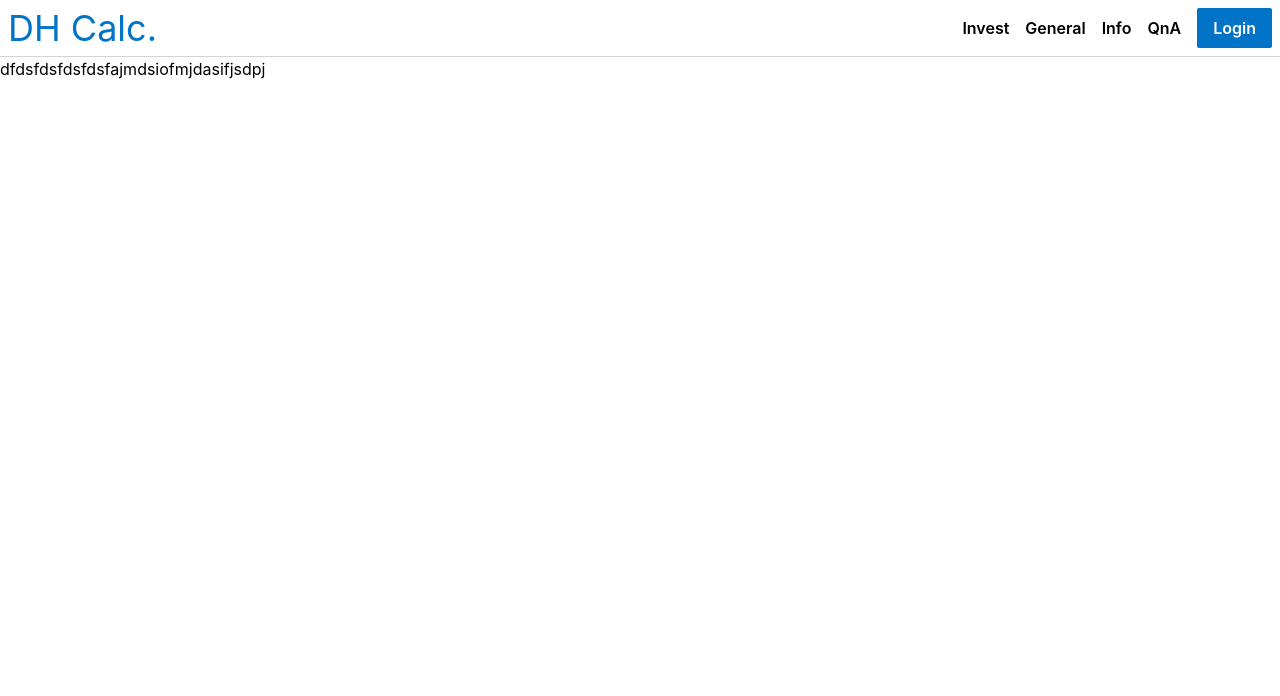
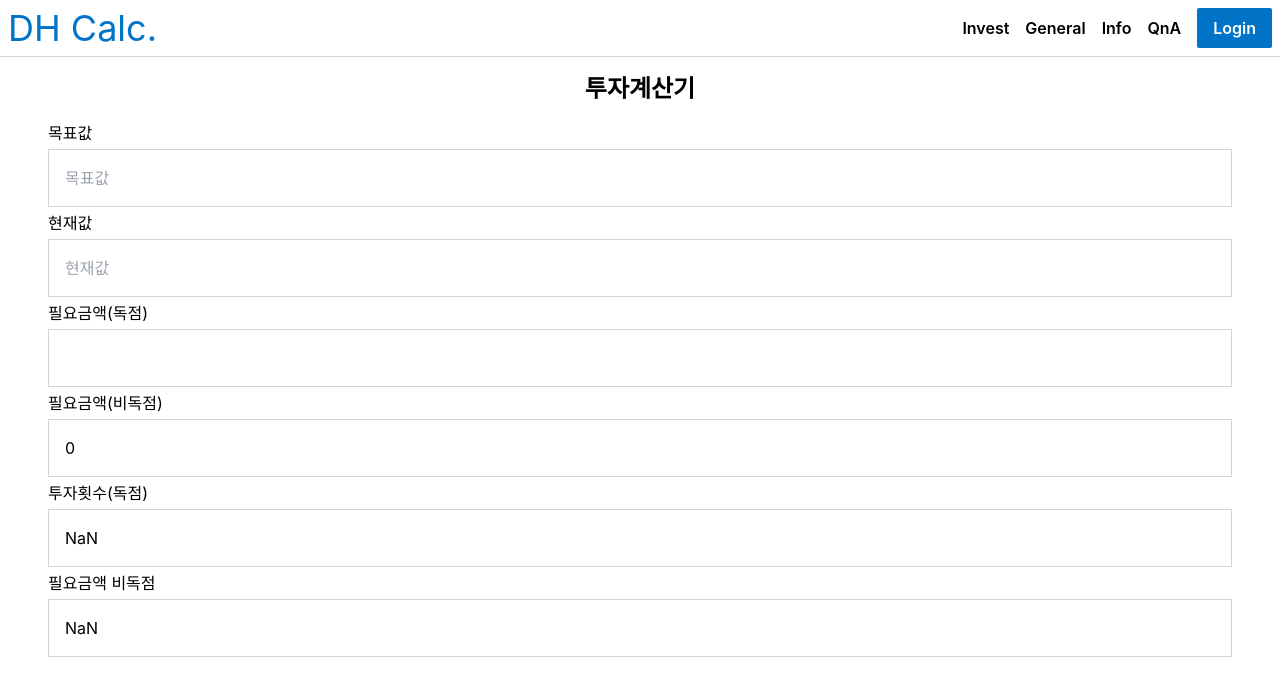
Before and after one commit to hermes7144/unchartedwaters, a React (Create React App) app: page /invest in a window 1280 px wide. Shown: the top 696 px of the page. Built offline with nearby package versions, Linux system fonts and the light colour scheme; no server answers.

Commit message:
feat:투자계산기 기능 구현중

```diff
--- a/src/index.css
+++ b/src/index.css
@@ -17,3 +17,7 @@ code {
 #root {
   @apply w-full max-w-screen-2xl;
 }
+
+input {
+  @apply p-4 outline-none border border-gray-300 my-1;
+}
--- a/src/pages/Invest.jsx
+++ b/src/pages/Invest.jsx
@@ -1,5 +1,80 @@
-import React from 'react';
+import React, { useEffect, useState } from 'react';
+
+const numList = {
+  0: 0,
+  1: 10000,
+  2: 30000,
+  3: 60000,
+  4: 100000,
+  5: 150000,
+  6: 210000,
+  7: 280000,
+  8: 360000,
+  9: 450000,
+};
 
 export default function Invest() {
-  return <div>dfdsfdsfdsfdsfajmdsiofmjdasifjsdpj</div>;
+  const [invest, setInvest] = useState({});
+  const [price_mono, setPrice_mono] = useState(0);
+  const [price_non_Mono, setPrice_non_Mono] = useState(0);
+  const [count_mono, setCount_mono] = useState(0);
+  const [count_non_Mono, setCount_non_Mono] = useState(0);
+
+  const handleChange = (e) => {
+    const { name, value } = e.target;
+    setInvest((invest) => ({ ...invest, [name]: value }));
+  };
+
+  useEffect(() => {
+    const targetRound = Math.floor(invest.target / 1000) * 1000;
+    const targetMain = Number(targetRound / 1000);
+    const targetMinor = invest.target - targetRound;
+
+    const currentRound = Math.floor(invest.current / 1000) * 1000;
+    const currentMain = Number(currentRound / 1000);
+    const currentMinor = invest.current - currentRound;
+
+    let targetMoney = numList[targetMain] + (targetMain + 1) * 10 * targetMinor;
+    let currentMoney = numList[currentMain] + (currentMain + 1) * 10 * currentMinor;
+
+    console.log('targetRound', targetRound);
+    console.log('targetMain', targetMain);
+    console.log('targetMinor', targetMinor);
+    console.log('currentRound', currentRound);
+
+    const reqMoney = isNaN(targetMoney - currentMoney) ? '' : targetMoney - currentMoney;
+
+    if (parseInt(reqMoney, invest.current * 10) === 0 || Math.round((reqMoney / (invest.current * 10)) * 20, 0) === 20) {
+      setCount_mono('1번');
+    }
+
+    // IF(QUOTIENT(M85,M84*10)=0,ROUNDUP(MOD(M85/(M84*10),1)*20,0)+1&"칸",
+    // IF(ROUNDUP(MOD(M85/(M84*10),1)*20,0)=20, QUOTIENT(M85,M84*10)+1 & "번",
+    // IF(ROUNDUP(MOD(M85/(M84*10),1)*20,0)=0, QUOTIENT(M85,M84*10) & "번",
+    //  QUOTIENT(M85,M84*10) & "번 "& ROUNDUP(MOD(M85/(M84*10),1)*20,0)&"칸")))
+
+    setPrice_mono(reqMoney);
+    setPrice_non_Mono(reqMoney * 2);
+    setCount_mono(reqMoney / invest.current);
+    setCount_non_Mono((reqMoney / invest.current) * 2);
+  }, [invest]);
+  return (
+    <section className='w-full '>
+      <h2 className='text-2xl font-bold my-4 text-center'>투자계산기</h2>
+      <form className='flex flex-col px-12'>
+        <span>목표값</span>
+        <input name='target' value={invest.target ?? ''} placeholder='목표값' maxLength={4} onChange={handleChange} />
+        <span>현재값</span>
+        <input name='current' value={invest.current ?? ''} placeholder='현재값' maxLength={4} onChange={handleChange} />
+        <span>필요금액(독점)</span>
+        <input value={price_mono} readOnly />
+        <span>필요금액(비독점)</span>
+        <input value={price_non_Mono} readOnly />
+        <span>투자횟수(독점)</span>
+        <input value={count_mono} readOnly />
+        <span>필요금액 비독점</span>
+        <input value={count_non_Mono} readOnly />
+      </form>
+    </section>
+  );
 }
```
